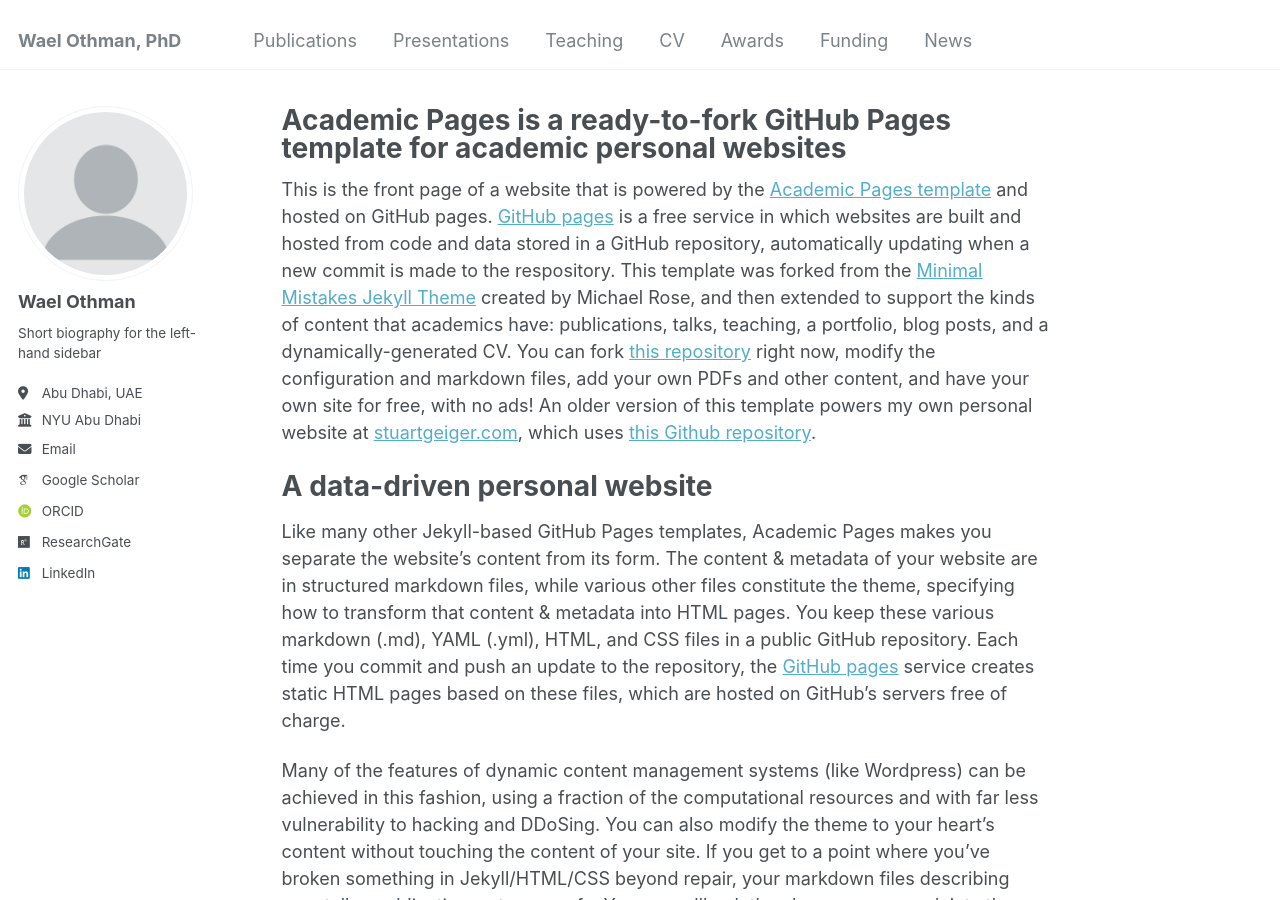
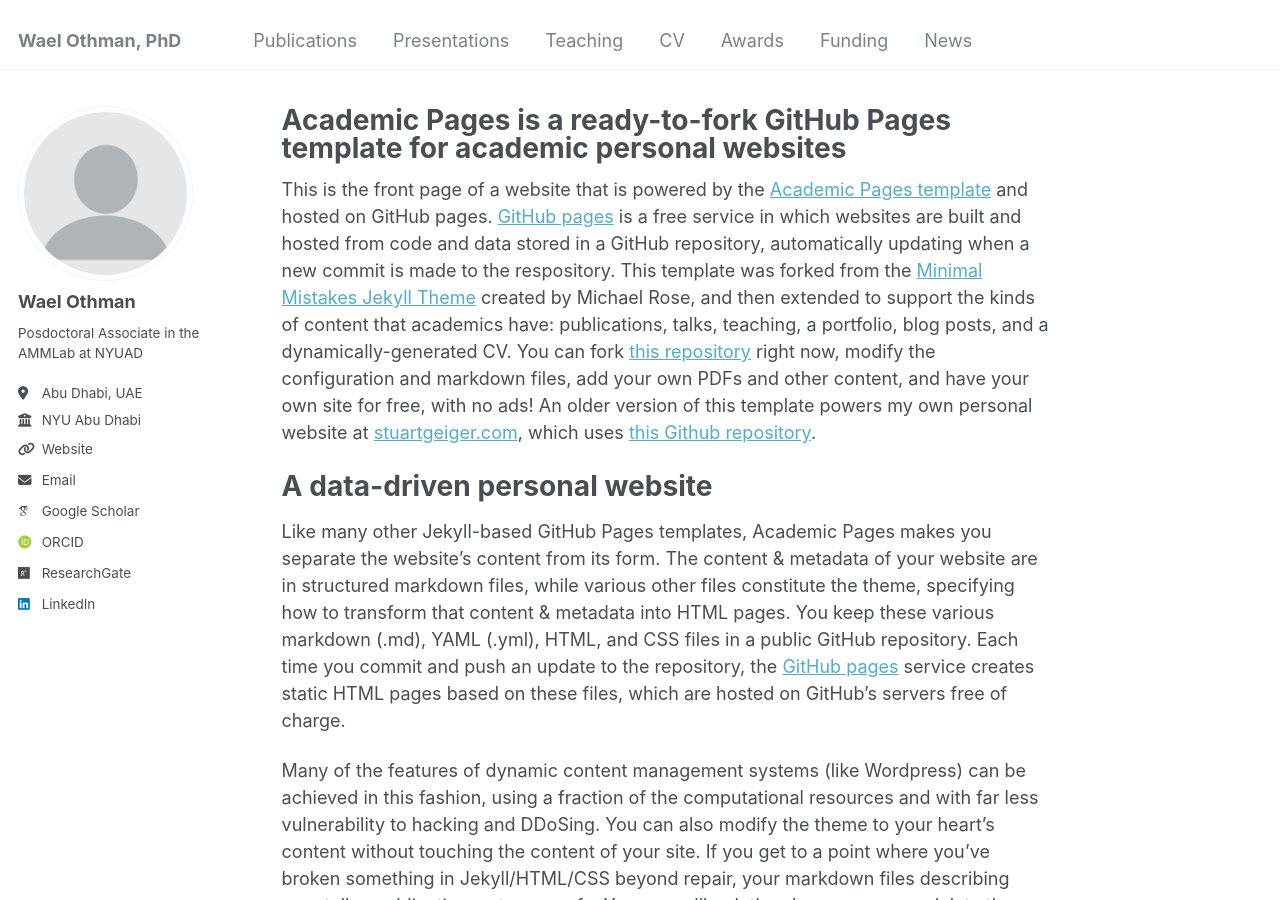
Before and after one commit to WOthmanPhD/WOthmanPhd.github.io, a Jekyll site: the page built from _pages/about.md, in a window 1280 px wide and 900 px high. Built offline with Jekyll 4.4.1, drawn with Linux system fonts in a browser that asks for light colours; some web fonts are replaced.

Commit message:
Update _config.yml

```diff
--- a/_config.yml
+++ b/_config.yml
@@ -24,15 +24,15 @@ author:
   avatar           : "profile.png"
   name             : "Wael Othman"
   pronouns         : # example: "she/her"
-  bio              : "Short biography for the left-hand sidebar"
+  bio              : "Posdoctoral Associate in the AMMLab at NYUAD"
   location         : "Abu Dhabi, UAE"
   employer         : "NYU Abu Dhabi"
-  uri              : # URL
+  uri              : "https://nyuad.nyu.edu/en/research/faculty-labs-and-projects/advanced-microfluidics-and-microdevices-laboratory/wael-othman.html"
   email            : "wael.othman@nyu.edu"
 
   # Academic websites
   arxiv            : # URL - Update with the correct link to your profile
-  googlescholar    : "https://scholar.google.com/citations?hl=en&user=g9t_DIkAAAAJ"
+  googlescholar    : "https://scholar.google.com/citations?user=g9t_DIkAAAAJ&hl=en"
   impactstory      : # URL
   orcid            : "https://orcid.org/0000-0003-0429-6171"
   semantic         : # URL
@@ -57,7 +57,7 @@ author:
   keybase          : # Username
   instagram        : # Username
   lastfm           : # Username
-  linkedin         : "https://www.linkedin.com/in/wo-96/"
+  linkedin         : "wo-96"
   mastodon         : # URL
   medium           : # URL
   pinterest        : # Username
```
